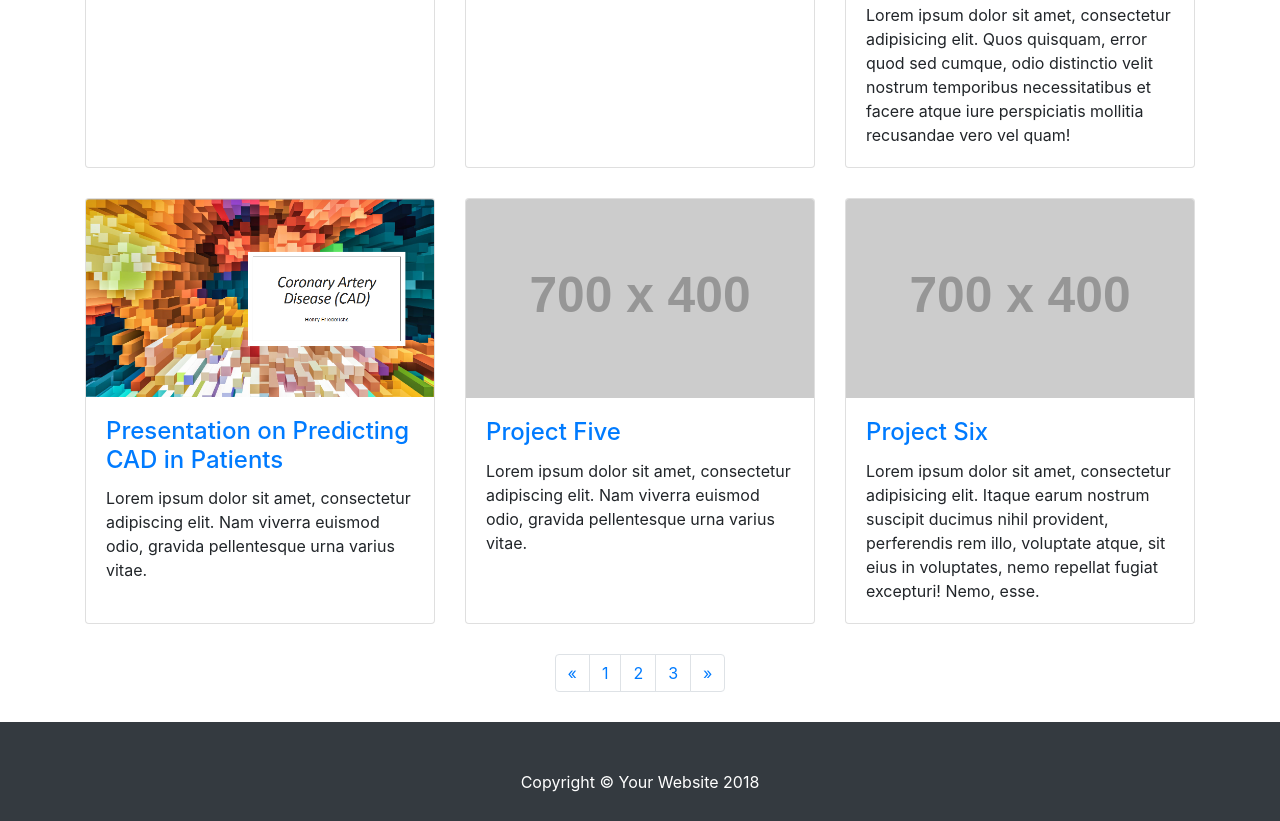
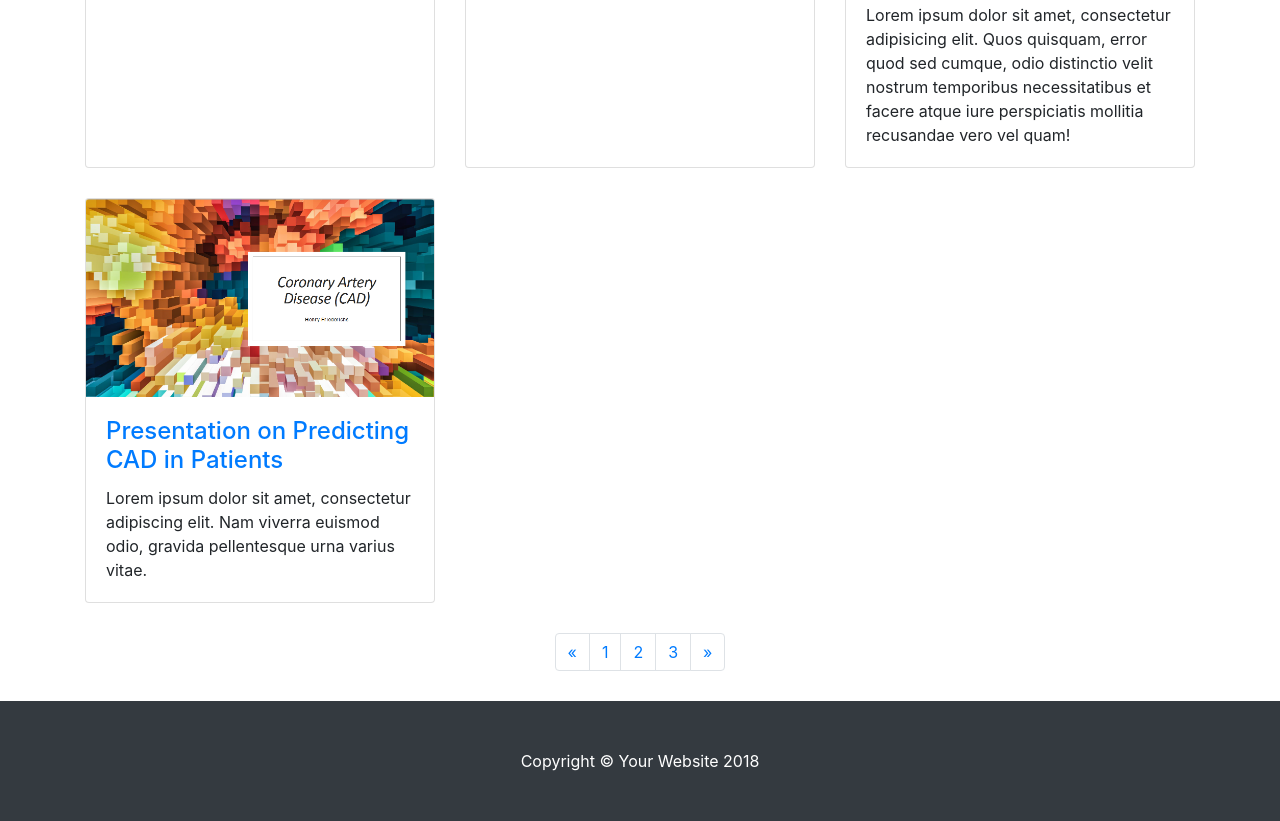
Before and after one commit to hfriederichs22/geog3540.github.io, a website: page index.html in a window 1280 px wide. Shown: the part 670-1491 px from the top of the page. Drawn offline with Linux system fonts and the light colour scheme; placeholder pictures from the web are drawn by us.

Commit message:
Update index.html

```diff
--- a/index.html
+++ b/index.html
@@ -101,28 +101,6 @@
             </div>
           </div>
         </div>
-        <div class="col-lg-4 col-sm-6 portfolio-item">
-          <div class="card h-100">
-            <a href="#"><img class="card-img-top" src="http://placehold.it/700x400" alt=""></a>
-            <div class="card-body">
-              <h4 class="card-title">
-                <a href="#">Project Five</a>
-              </h4>
-              <p class="card-text">Lorem ipsum dolor sit amet, consectetur adipiscing elit. Nam viverra euismod odio, gravida pellentesque urna varius vitae.</p>
-            </div>
-          </div>
-        </div>
-        <div class="col-lg-4 col-sm-6 portfolio-item">
-          <div class="card h-100">
-            <a href="#"><img class="card-img-top" src="http://placehold.it/700x400" alt=""></a>
-            <div class="card-body">
-              <h4 class="card-title">
-                <a href="#">Project Six</a>
-              </h4>
-              <p class="card-text">Lorem ipsum dolor sit amet, consectetur adipisicing elit. Itaque earum nostrum suscipit ducimus nihil provident, perferendis rem illo, voluptate atque, sit eius in voluptates, nemo repellat fugiat excepturi! Nemo, esse.</p>
-            </div>
-          </div>
-        </div>
       </div>
       <!-- /.row -->
 
```
